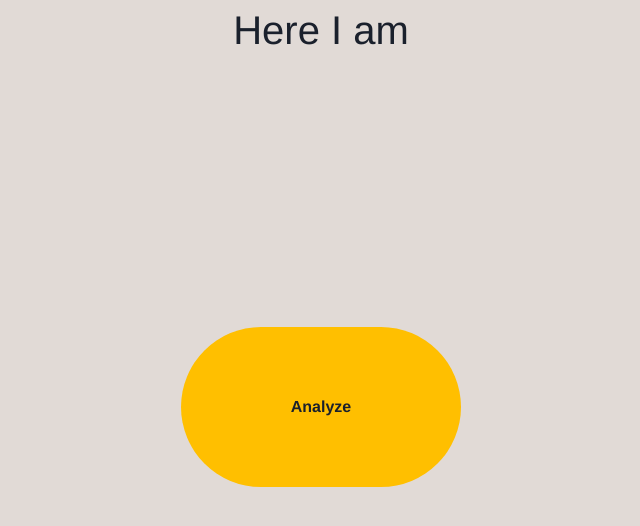
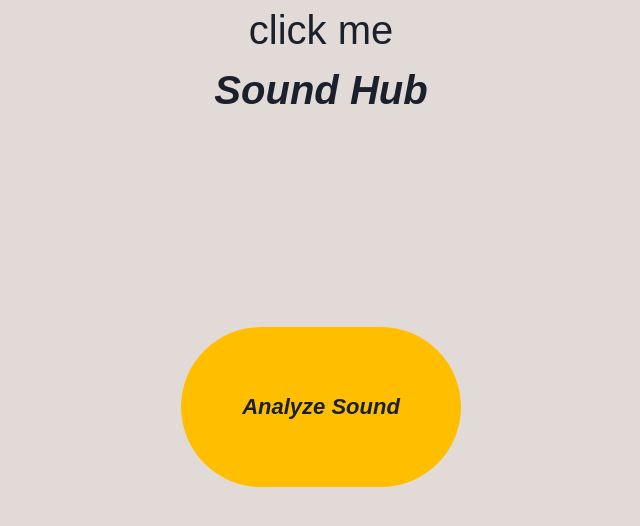
Before and after one commit to mbocsi/audio-extension-frontend, a React (Create React App) app in the folder reactapp/: page / in a window 1280 px wide. Shown: the top 526 px of the page, without its empty margins (319-959 px from the left). Built offline with nearby package versions, Linux system fonts and the light colour scheme; no server answers.

Commit message:
"font editing and styling"

```diff
--- a/reactapp/src/App.js
+++ b/reactapp/src/App.js
@@ -77,8 +77,12 @@ function App() {
                 style={{ zIndex: 10 }}
             >
                 {" "}
-                Here I am{" "}
+                click me{" "}
             </button>
+            <div>
+              Sound Hub
+
+            </div>
             {showStage(stage)}
         </div>
     );
--- a/reactapp/src/components/AudioStreams.jsx
+++ b/reactapp/src/components/AudioStreams.jsx
@@ -1,9 +1,10 @@
 import { Text, Heading, Button } from "@chakra-ui/react";
 import { useState } from "react";
+import akshaygigacringe from "./akshaygigacringe.mp3";
 import "./main.css";
 function AudioStreams() {
     const [stream, setStream] = useState([
-        { test: "test1" },
+        { test: "Akshaygigacringe" },
         { test: "test2" },
         { test: "test3" },
         { test: "test4" },
@@ -46,7 +47,7 @@ function AudioStreams() {
                             fontSize={12}
                             style={{ margin: "0 auto", display: "block" }}
                         >
-                            <source src="horse.mp3" type="audio/mpeg" />
+                            <source src={akshaygigacringe} />
                             Your browser does not support the audio element.
                         </audio>
                     </div>
--- a/reactapp/src/components/Beginning.js
+++ b/reactapp/src/components/Beginning.js
@@ -12,8 +12,11 @@ function Beginning({ sendMessage }) {
                 borderRadius={"45vh"}
                 bgColor="#FFBF00"
                 onClick={sendMessage}
+                fontFamily={'Arial'}
+                fontStyle={'italic'}
+                fontSize="55%"
             >
-                Analyze
+                Analyze Sound
             </Button>
         </div>
     );
--- a/reactapp/src/components/styles.css
+++ b/reactapp/src/components/styles.css
@@ -1,10 +1,11 @@
 .App{
-    font-family: 'Helvetica';
+    font-family: 'Arial';
     font-weight: 700;
     font-size: 250%;
-    font-style: italic;
+    /*font-style: italic;*/
     text-align: center;
     height: 100vh;
+    font-style: italic;
 }
 
 .Beginning {
```
Also changed, not shown: 2 other files (tests, documents, lock files or other folders).
